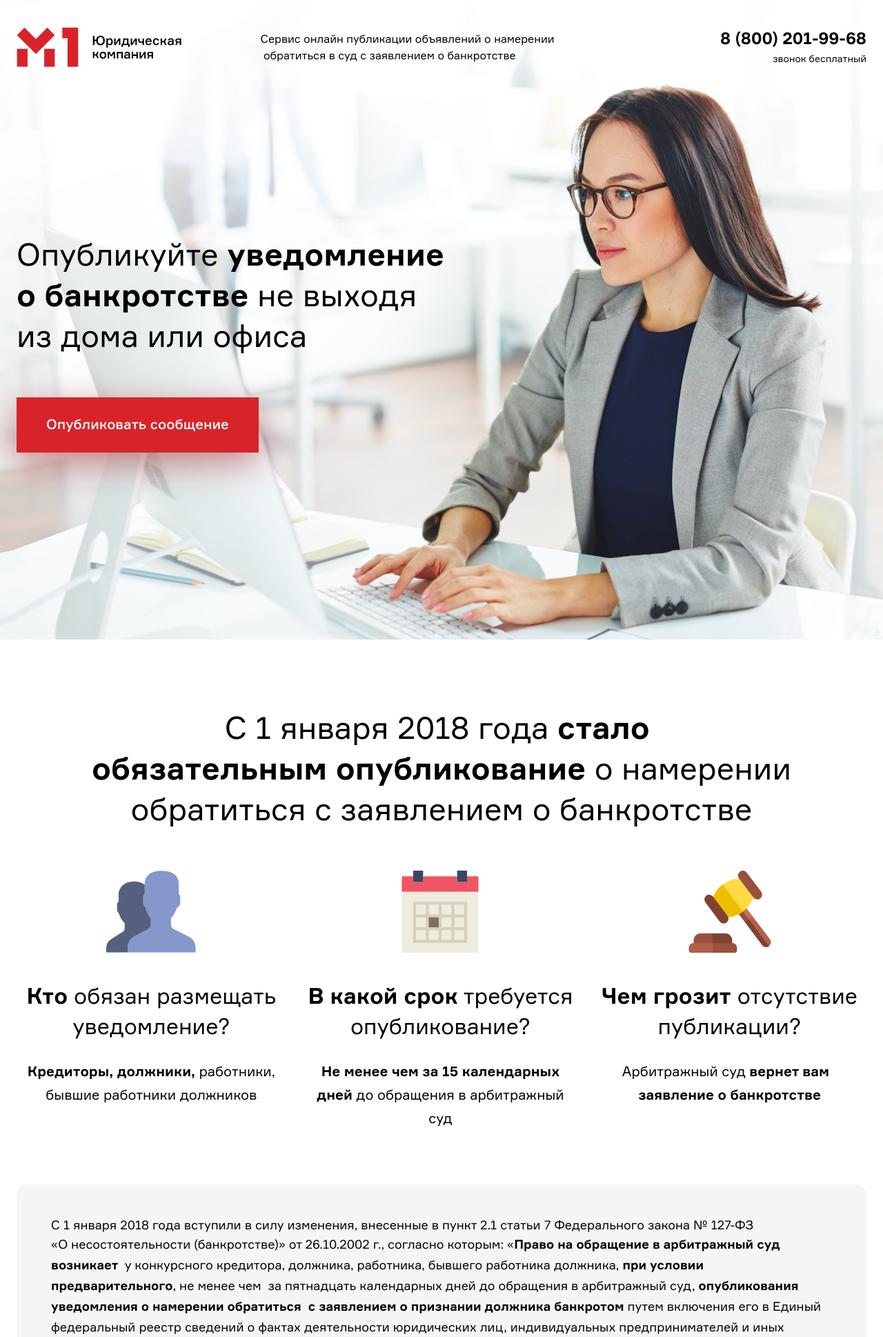
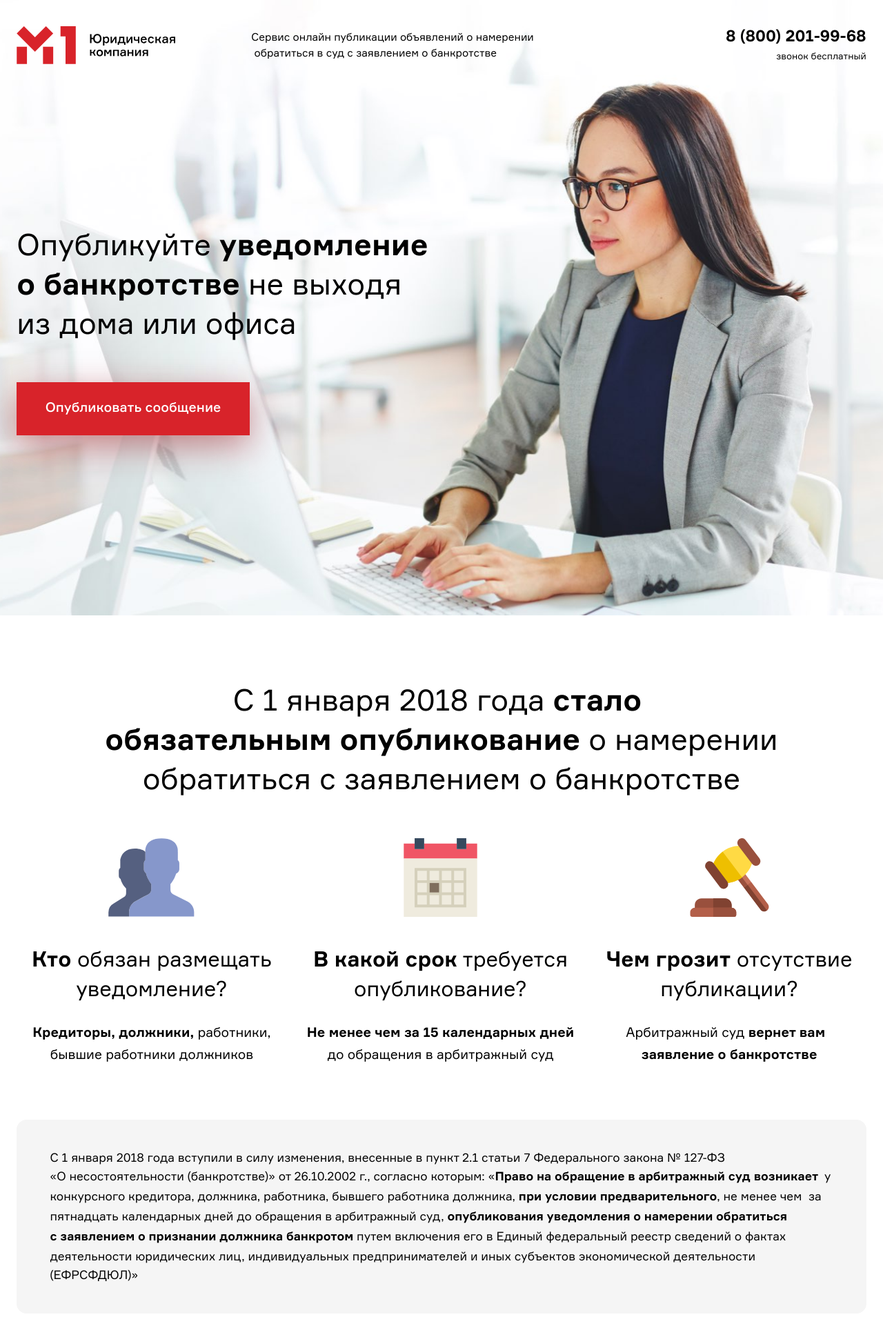
Before and after one commit to mikhkita/yctpurknab-1m, a PHP site: page / in a window 1280 px wide. Shown: the top 1938 px of the page at 69% size. Run offline with PHP 8.4, Linux system fonts and the light colour scheme; some web fonts are replaced.

Commit message:
no message

```diff
--- a/css/layout.css
+++ b/css/layout.css
@@ -736,9 +736,9 @@ input[type=search]{
 		width: calc( 100vw - 4.8rem );
 	}
 }*/
-@media (min-width: 1080px)  and (max-width: 1340px) {
+@media (min-width: 1024px)  and (max-width: 1340px) {
 	html {
-		font-size: 10px;
+		font-size: calc(8px + 2 * (100vw - 1024px) / 316);
 	}
 	.b-block{
 	    width: calc( 100vw - 4.8rem );
@@ -746,10 +746,10 @@ input[type=search]{
 }
 @media (min-width: 1340px) {
 	html {
-		font-size: calc(10px + 2 * (100vw - 1340px) / 480);
+		font-size: 10px;
 	}
 }
-@media (min-width: 1920px) {
+@media (min-width: 2100px) {
 	html {
 		font-size: 12px;
 	}
```
Also changed, not shown: i/head-back.jpg, i/sprite.svg.
